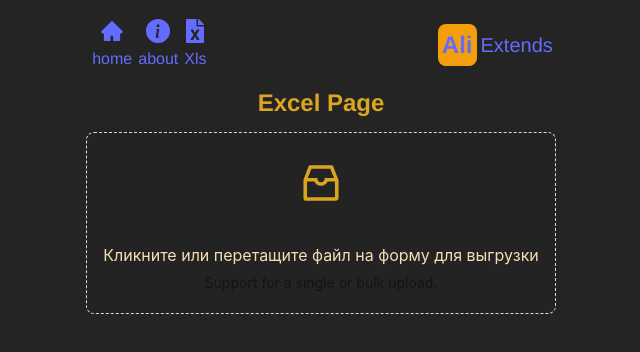
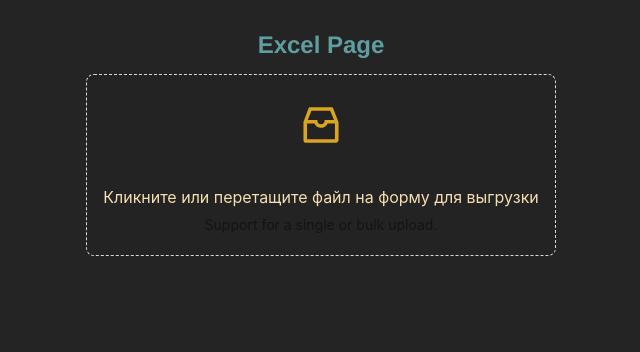
Before and after one commit to dazn311/reactxlsx, a React (Vite) app: page / in a window 1280 px wide. Shown: the top 352 px of the page, without its empty margins (319-959 px from the left). Built offline with nearby package versions, Linux system fonts and the light colour scheme.

Commit message:
upd styles;
[
  App
  ServiceBlock
]

```diff
--- a/src/App.css
+++ b/src/App.css
@@ -17,9 +17,7 @@
 .logo.react:hover {
   filter: drop-shadow(0 0 2em #61dafbaa);
 }
-h1 {
-  color: goldenrod;
-}
+
 @keyframes logo-spin {
   from {
     transform: rotate(0deg);
--- a/src/App.jsx
+++ b/src/App.jsx
@@ -1,5 +1,4 @@
 import { useState,useRef } from 'react';
-import Header from "./components/Header.jsx";
 import {getOS} from "./utils/getOS.js";
 import UpLoadXlsx from "./components/UpLoadXlsx.jsx";
 import TablesXlsx from "./components/TablesXlsx/TablesXlsx.jsx";
@@ -17,7 +16,6 @@ function App() {
     // console.log('17 fileD: ',fileD)
   return (
       <div id={'app'}>
-          <Header/>
           <h1 className='text-2xl font-medium text-amber-600 text-center print-hidden'>Excel Page</h1>
           <UpLoadXlsx checkValue={checkValue} upLoadToWebRef={upLoadToWebRef} data={props}/>
           <TablesXlsx fileD={fileD} />
--- a/src/components/TablesXlsx/ServiceBlock/ServiceBlock.jsx
+++ b/src/components/TablesXlsx/ServiceBlock/ServiceBlock.jsx
@@ -34,7 +34,7 @@ function ServiceBlock({fileDataArr,onClickSave}) {
         >
             <Space.Compact>
                 <Tag style={{
-                    color: "#813a03",//darkmagenta
+                    color: "#813a03",
                     backgroundColor:'transparent',
                     fontSize: 16,
                     border:'none'
@@ -45,7 +45,8 @@ function ServiceBlock({fileDataArr,onClickSave}) {
                         style={{
                             color: selectedTags.includes(tag) ? 'darkmagenta' :"#f56a00",//darkmagenta
                             backgroundColor:selectedTags.includes(tag) ? 'grey' :'transparent',
-                            fontSize: 16
+                            fontSize: 14,
+                            padding: '0 5px',
                     }}
                         checked={selectedTags.includes(tag)}
                         onChange={(checked) => handleChange(tag, checked)}
--- a/src/index.scss
+++ b/src/index.scss
@@ -36,6 +36,7 @@ body {
 h1 {
   font-size: 3.2em;
   line-height: 1.1;
+  color: cadetblue;
 }
 
 button {
```
